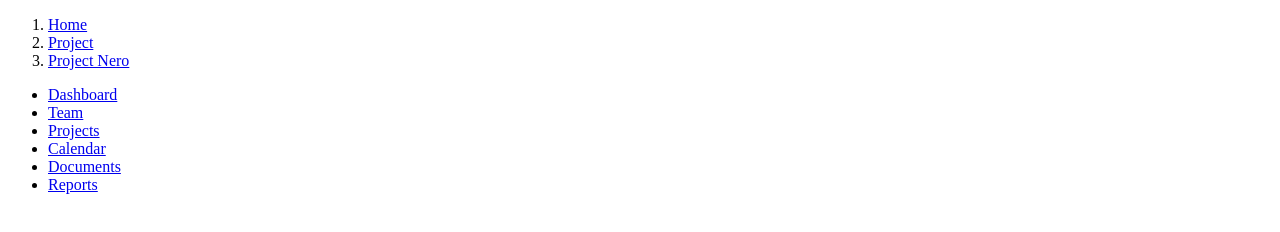
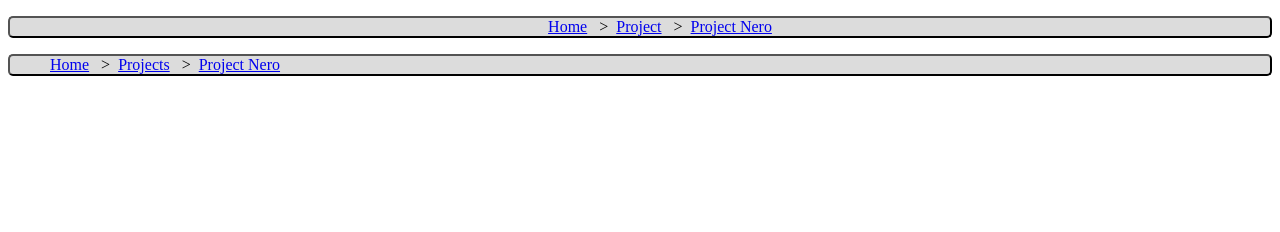
Before and after one commit to bestromanice/Frontend, a plain HTML site: page navigation.html in a window 1280 px wide. Drawn offline with Linux system fonts and the light colour scheme.

Commit message:
Практическая работа №2 БЭМ

```diff
--- a/navigation.html
+++ b/navigation.html
@@ -5,24 +5,42 @@
     <meta http-equiv="X-UA-Compatible" content="IE=edge">
     <meta name="viewport" content="width=device-width, initial-scale=1.0">
     <title>Document</title>
+    <style>
+        .nav--centered {
+            text-align: center;
+        }
+        ul {
+            background-color: gainsboro;
+            border: 10px;
+            border-radius: 5px;
+            border-color: black;
+            border-style: outset;
+            border-width: 2px;
+        }
+        li {
+            display: inline;
+        }
+        li+li::before {
+            padding: 8px;
+            color: black;
+            content: ">";
+        }
+    </style>
 </head>
 <body>
     <aside>
-        <nav>
-            <ol>
-                <li><a href="google.com">Home</a></li>
-                <li><a href="google.com">Project</a></li>
-                <li><a href="google.com">Project Nero</a></li>
-            </ol>
+        <nav class="nav--centered">
+            <ul>
+                <li><a href="#">Home</a></li>
+                <li><a href="#">Project</a></li>
+                <li><a href="#">Project Nero</a></li>
+            </ul>
         </nav>
         <nav>
             <ul>
-                <li><a href="google.com">Dashboard</a></li>
-                <li><a href="google.com">Team</a></li>
-                <li><a href="google.com">Projects</a></li>
-                <li><a href="google.com">Calendar</a></li>
-                <li><a href="google.com">Documents</a></li>
-                <li><a href="google.com">Reports</a></li>
+                <li><a href="#">Home</a></li>
+                <li><a href="#">Projects</a></li>
+                <li><a href="#">Project Nero</a></li>
             </ul>
         </nav>
     </aside>
```
Also changed, not shown: blog.html (+4 -10 lines), chernovik.html (deleted, +0 -3 lines), content.html (+2 -2 lines), ecommerce.html (+26 -8 lines), service.html (+3 -3 lines).
